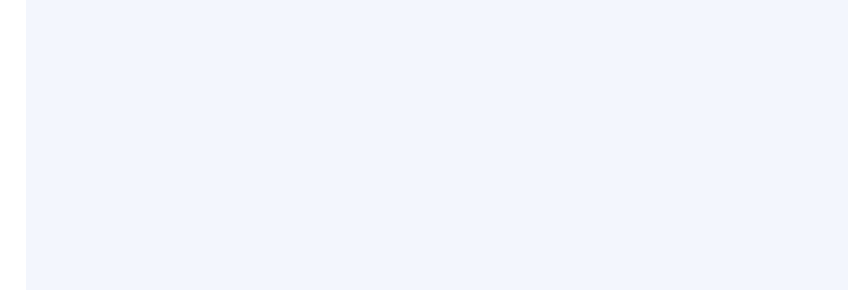
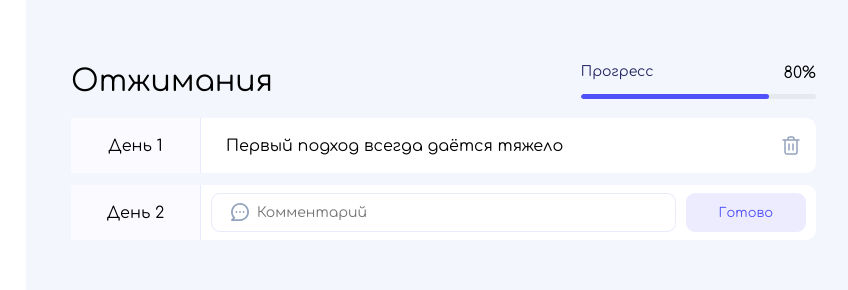
Before and after one commit to alivka-oko/habit-tracker, a plain HTML site: page index.html in a window 1280 px wide. Shown: the top 290 px of the page, 100-948 px from the left. Drawn offline with Linux system fonts and the light colour scheme.

Commit message:
готовая вёрстка

```diff
--- a/index.html
+++ b/index.html
@@ -30,7 +30,39 @@
                 <button class="menu__add"><img src="images/Add.svg" alt="Добавить привычку"></button>
             </nav>
         </div>
-        <div class="content"></div>
+        <div class="content">
+            <header>
+                <h1>Отжимания</h1>
+                <div class="progress">
+                    <div class="progress__text">
+                        <div class="progress__name">Прогресс</div>
+                        <div class="progress__percent">80%</div>
+                    </div>
+                    <div class="progress__bar">
+                        <div class="progress__cover-bar"></div>
+                    </div>
+                </div>
+            </header>
+            <main>
+                <div class="habbits">
+                    <div class="habbit">
+                        <div class="habbit__day">День 1</div>
+                        <div class="habbit__comment">Первый подход всегда даётся тяжело</div>
+                        <button class="habbit__delete">
+                            <img src="images/delete.svg" alt="удалить">
+                        </button>
+                    </div>
+                    <div class="habbit">
+                        <div class="habbit__day">День 2</div>
+                        <form class="habbit__form">
+                            <input class="input-icon" type="text" placeholder="Комментарий">
+                            <img class="input__icon" src="images/comment.svg" alt="Иконка комментария">
+                        </form>
+                        <button>Готово</button>
+                    </div>
+                </div>
+            </main>
+        </div>
     </div>
     <script src="scripts/app.js"></script>
 </body>
--- a/styles/style.css
+++ b/styles/style.css
@@ -7,6 +7,7 @@ body {
     margin: 0;
     padding: 0;
     background-color: #f3f6fd;
+    font-weight: 400;
 }
 
 .app {
@@ -72,3 +73,162 @@ body {
 .menu__add:hover {
     background: #f9fbff;
 }
+
+.content {
+    flex-grow: 1;
+    padding: 45px;
+}
+
+header {
+    display: flex;
+    justify-content: space-between;
+    align-items: center;
+    max-width: 70%;
+}
+
+.progress__text {
+    display: flex;
+    justify-content: space-between;
+}
+
+h1 {
+    font-style: normal;
+    font-weight: 400;
+    font-size: 30px;
+    line-height: 33px;
+
+    color: #000000;
+}
+
+.progress {
+    display: flex;
+    flex-direction: column;
+    gap: 12px;
+    min-width: 235px
+}
+
+.progress__name {
+    font-size: 14px;
+    line-height: 16px;
+    color: #232360;
+}
+
+.progress__bar {
+    width: 100%;
+    height: 5px;
+
+    background: #E6E9ED;
+    border-radius: 4px;
+    overflow: hidden;
+}
+
+.progress__cover-bar {
+    width: 80%;
+    height: 5px;
+
+    background: #5051F9;
+    border-radius: 4px;
+}
+
+.habbits {
+    display: flex;
+    flex-direction: column;
+    gap: 12px;
+}
+
+.habbit {
+    display: flex;
+    justify-content: space-between;
+    max-width: 70%;
+    align-items: center;
+
+    height: 55px;
+
+    background: #FFFFFF;
+    border-radius: 10px;
+    gap: 10px;
+
+    padding-right: 10px;
+}
+
+.habbit__day {
+    width: 130px;
+    text-align: center;
+    background: #FBFAFF;
+    border-right: 1px solid #E7EBFB;
+    height: 100%;
+    padding: 15px;
+
+    display: flex;
+    justify-content: center;
+    align-items: center;
+}
+
+.habbit__comment,
+.habbit__form {
+    flex-grow: 1;
+}
+
+.habbit__form {
+    position: relative;
+}
+
+.input__icon {
+    position: absolute;
+    top: 10px;
+    left: 20px;
+}
+
+.habbit>div {
+    padding: 0 15px;
+}
+
+.habbit__delete {
+    background: transparent;
+    border: none;
+    cursor: pointer;
+    border-radius: 4px;
+    width: 30px;
+    height: 30px;
+
+    display: flex;
+    justify-content: center;
+    align-items: center;
+}
+
+.habbit__delete:hover {
+    background: #eff2ff;
+}
+
+input {
+    font-family: 'comfortaa';
+    font-size: 14px;
+    width: 100%;
+    height: 39px;
+    background: #FFFFFF;
+    border: 1px solid #E7EBFB;
+    border-radius: 9px;
+    padding: 10px 45px;
+    outline: none;
+}
+
+button {
+    font-family: 'comfortaa';
+    font-size: 13px;
+    width: 100%;
+    max-width: 120px;
+    height: 39px;
+    background: #EDECFE;
+    color: #5051f9;
+    border: none;
+    border-radius: 9px;
+    cursor: pointer;
+}
+
+button:hover {
+    background: #c6c4f7;
+}
+
+.input-icon::before {
+    content: 'dasd';
+}
```
Also changed, not shown: images/comment.svg (added), images/delete.svg (added).
